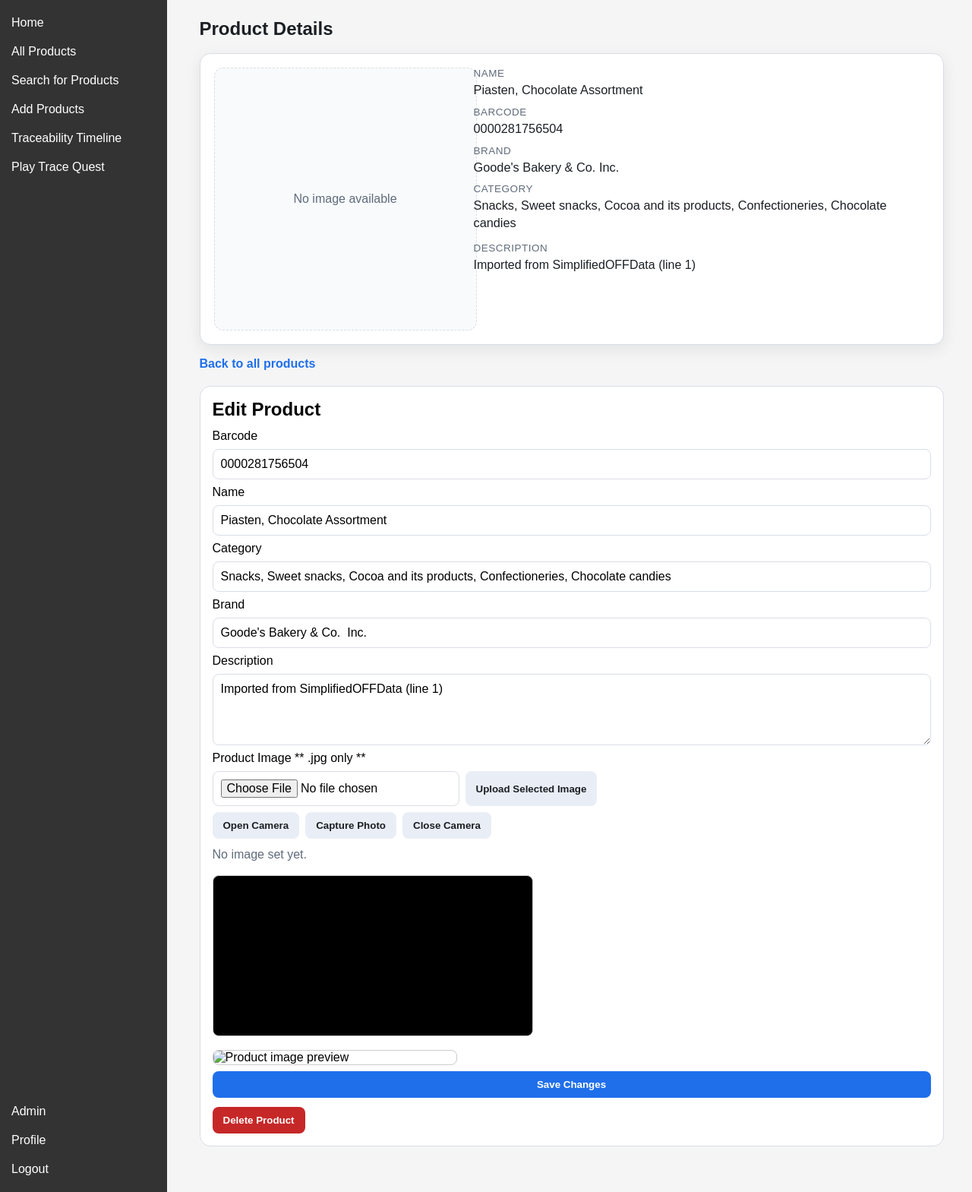
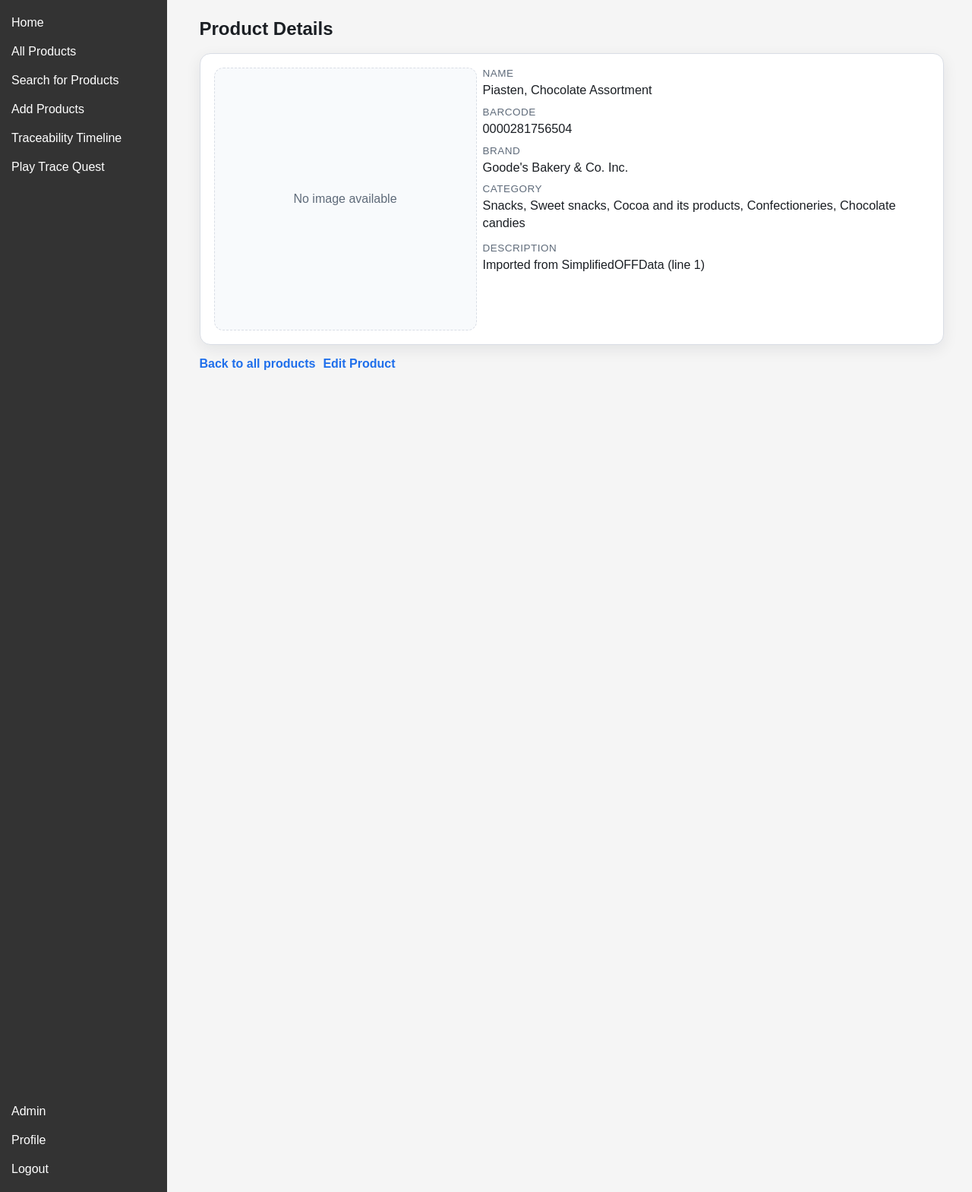
Before and after one commit to Shrlotia/COM2020---Single-Scan-Traceability-Quest, a Flask app: page /product/0000281756504 in a window 1280 px wide. Shown: the part 60-1629 px from the top of the page at 76% size. Run offline with Flask 3, Linux system fonts and the light colour scheme; a user stored in the database is signed in.

Commit message:
split out the edit page from detail page

```diff
--- a/src/sstq/main.py
+++ b/src/sstq/main.py
@@ -6,7 +6,7 @@
 from sstq.config import app, db
 from sstq.models import User, Product
 # import all the routes from add_product to register them
-# from sstq import add_product
+from sstq import add_product
 
 # creates a new login manager for the current application where the default login view (if you aren't logged in) is 'login.html'
 login_manager = LoginManager()
--- a/src/sstq/static/css/product.css
+++ b/src/sstq/static/css/product.css
@@ -67,6 +67,7 @@
     display: flex;
     flex-direction: column;
     gap: 3px;
+    padding-left: 12px;
 }
 
 .label {
@@ -122,6 +123,10 @@
 
 .page-actions {
     margin-top: 16px;
+    display: flex;
+    align-items: center;
+    gap: 10px;
+    flex-wrap: wrap;
 }
 
 .action-link {
@@ -170,25 +175,6 @@
 .image-status {
     margin: 4px 0 0;
     color: var(--text-muted);
-}
-
-.primary-button,
-.danger-button,
-.secondary-button {
-    border: 0;
-    border-radius: 8px;
-    padding: 10px 14px;
-    font-weight: 600;
-    cursor: pointer;
-}
-
-.primary-button {
-    background: var(--accent);
-    color: #ffffff;
-}
-
-.primary-button:hover {
-    background: var(--accent-hover);
 }
 
 .secondary-button {
--- a/src/sstq/templates/product_detail.html
+++ b/src/sstq/templates/product_detail.html
@@ -50,55 +50,9 @@
 
     <div class="page-actions">
         <a class="action-link" href="{{ url_for('product') }}">Back to all products</a>
+        {% if current_user.is_authenticated and (current_user.is_verifier or current_user.is_admin) %}
+            <a class="action-link" href="{{ url_for('product_edit', barcode=barcode) }}">Edit Product</a>
+        {% endif %}
     </div>
-
-    {% if current_user.is_authenticated and (current_user.is_verifier or current_user.is_admin) %}
-    <section class="editor-panel">
-        <h2>Edit Product</h2>
-        <form class="editor-form" method="POST" action="{{ url_for('edit_product', barcode=barcode) }}">
-            <label for="edit-barcode">Barcode</label>
-            <input id="edit-barcode" name="barcode" value="{{ barcode }}" required>
-
-            <label for="edit-name">Name</label>
-            <input id="edit-name" name="name" value="{{ name }}" required>
-
-            <label for="edit-category">Category</label>
-            <input id="edit-category" name="category" value="{{ category }}" required>
-
-            <label for="edit-brand">Brand</label>
-            <input id="edit-brand" name="brand" value="{{ brand }}" required>
-
-            <label for="edit-description">Description</label>
-            <textarea id="edit-description" name="description" rows="4" required>{{ description }}</textarea>
-
-            <label>Product Image ** .jpg only **</label>
-            <input id="edit-image" name="image" type="hidden" value="{{ image or '' }}">
-            <div class="image-edit-tools">
-                <input id="edit-image-file" type="file" accept="image/*">
-                <button id="upload-image-file" type="button" class="secondary-button">Upload Selected Image</button>
-            </div>
-
-            <div class="image-edit-tools">
-                <button id="start-edit-photo-camera" type="button" class="secondary-button">Open Camera</button>
-                <button id="capture-edit-photo" type="button" class="secondary-button">Capture Photo</button>
-                <button id="stop-edit-photo-camera" type="button" class="secondary-button">Close Camera</button>
-            </div>
-
-            <p id="edit-image-status" class="image-status">
-                {% if image %}Current image is set.{% else %}No image set yet.{% endif %}
-            </p>
-            <div class="scanner">
-                <video id="edit-photo-preview" autoplay muted playsinline></video>
-            </div>
-            <img id="edit-captured-image" class="captured-image" src="{{ image or '' }}" alt="Product image preview" {% if not image %}hidden{% endif %}>
-
-            <button type="submit" class="primary-button">Save Changes</button>
-        </form>
-
-        <form method="POST" action="{{ url_for('delete_product', barcode=barcode) }}" onsubmit="return confirm('Delete this product? This cannot be undone.');">
-            <button type="submit" class="danger-button">Delete Product</button>
-        </form>
-    </section>
-    {% endif %}
 </section>
 {% endblock %}
```
Also changed, not shown: src/sstq/add_product.py (+25 -6 lines), src/sstq/templates/product_edit.html (added, +98 -0 lines), src/instance/trace_quest.db, src/sstq/static/uploads/products/123321-107b04cb75fc.jpg (added).
